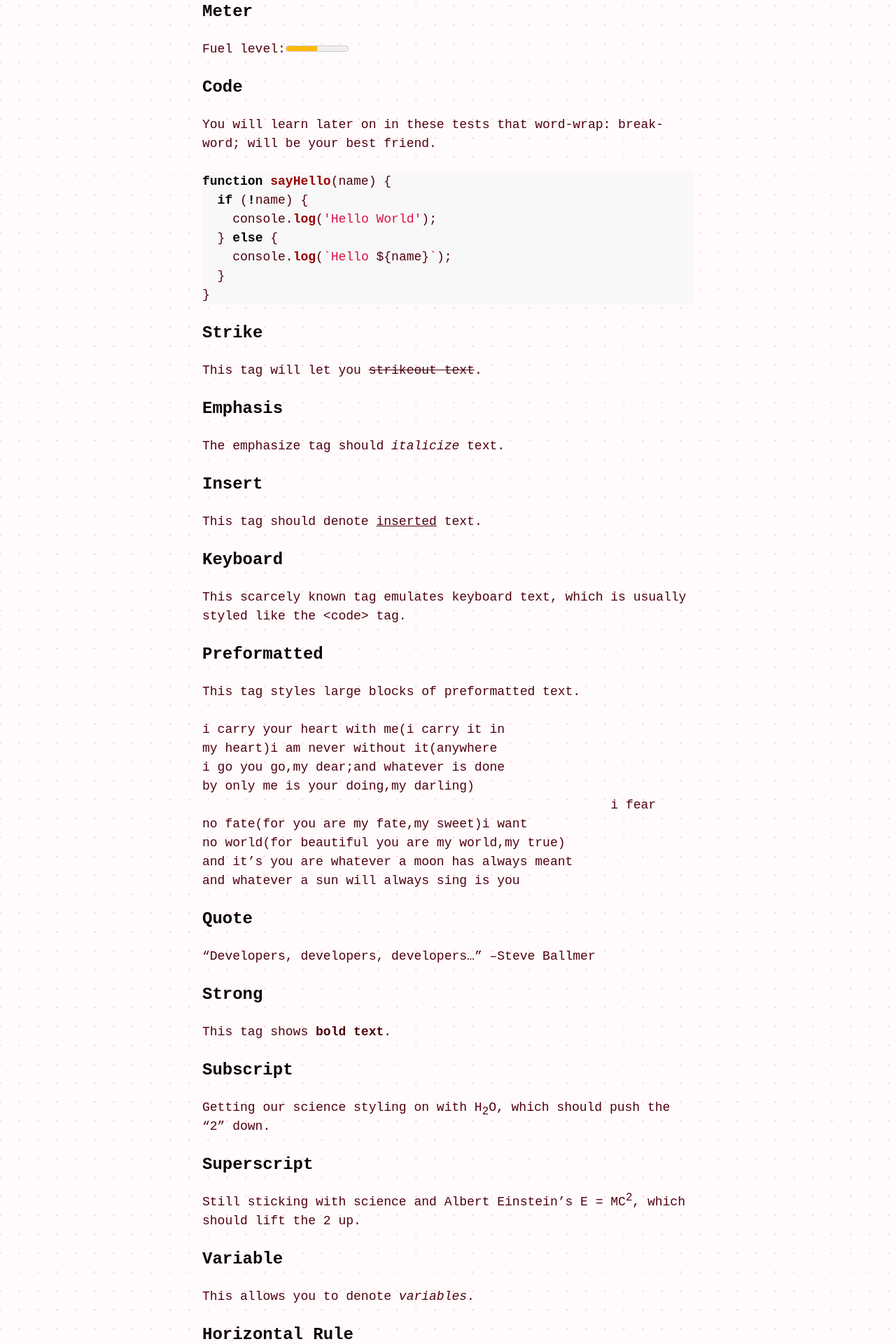
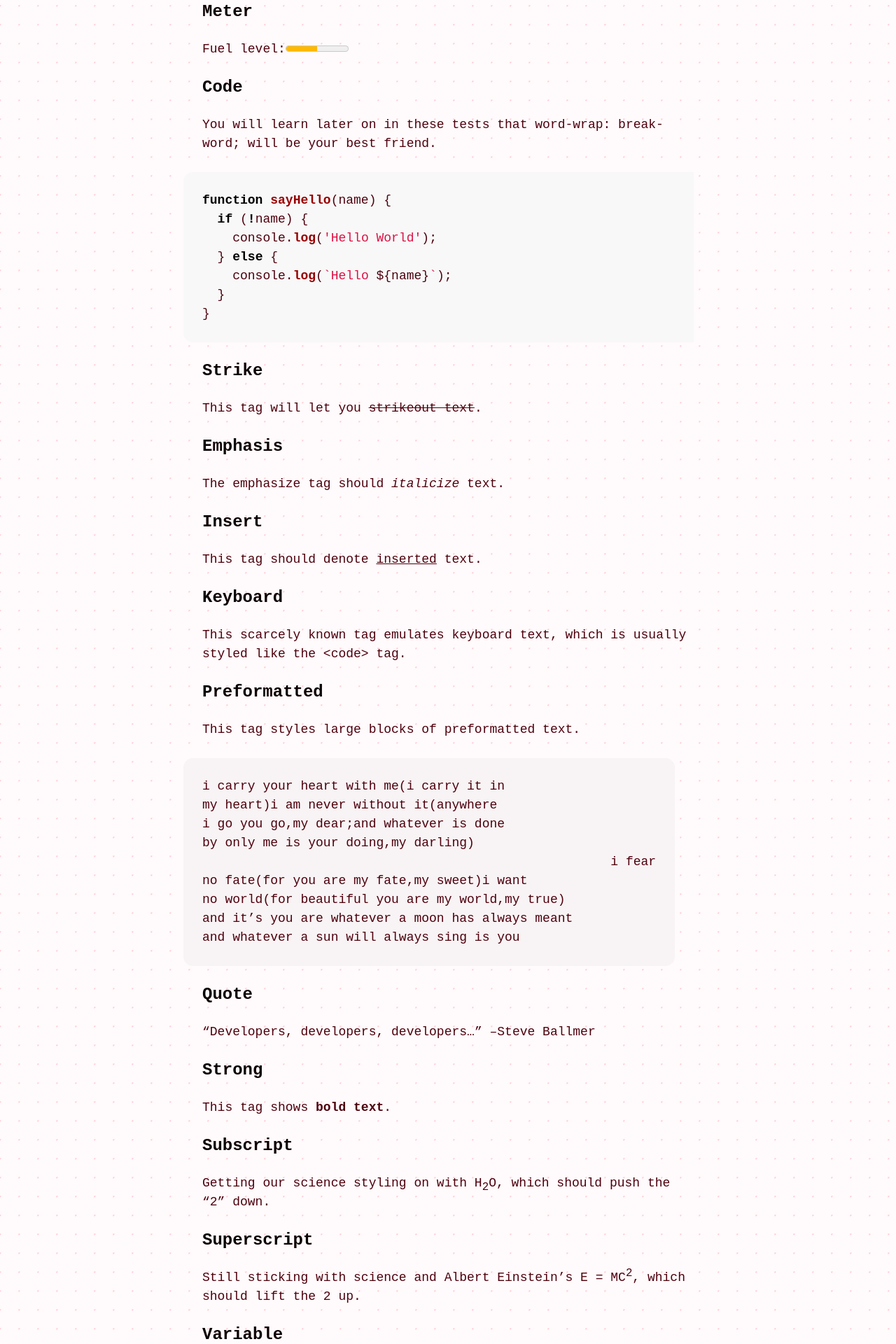
Before and after one commit to mbbischoff/website, a Jekyll site: the page built from style-guide.markdown, in a window 1280 px wide. Shown: the part 3799-5719 px from the top of the page at 70% size. Built offline with Jekyll 4.4.1, drawn with Linux system fonts in a browser that asks for light colours; some web fonts are replaced; comment, search, counter and statistics services are not loaded; a style sheet for code colours, icons or effects is not loaded.

Commit message:
Fixes pre and code blocks overscroll

```diff
--- a/_sass/abstracts/_variables.scss
+++ b/_sass/abstracts/_variables.scss
@@ -12,6 +12,11 @@
   --light-background-secondary: color(display-p3 0.9 0.09 0.2 / 0.1);
   --dark-background-secondary: color(display-p3 .9 0.3 0.4 / 0.1);
   --background-secondary: light-dark(var(--light-background-secondary), var(--dark-background-secondary));
+
+  --light-background-tertiary: color(display-p3 0.97 0.954 0.957);
+  --dark-background-tertiary: color(display-p3 0.07 0.069 0.069);
+  --background-tertiary: light-dark(var(--light-background-secondary), var(--dark-background-secondary));
+
 
   --light-text: color(display-p3 0.273 0.027 0.06);
   --dark-text: color(display-p3 0.988 0.892 0.903);
@@ -50,6 +55,7 @@
   :root {
     --background: var(--light-background);
     --background-secondary: var(--light-background-secondary);
+    --background-tertiary: var(--light-background-tertiary);
     --text: var(--light-text);
     --text-secondary: var(--light-text-secondary);
     --text-emphasized: var(--light-text--emphasized);
@@ -64,6 +70,7 @@
   :root {
     --background: var(--dark-background);
     --background-secondary: var(--dark-background-secondary);
+    --background-tertiary: var(--dark-background-tertiary);
     --text: var(--dark-text);
     --text-secondary: var(--dark-text-secondary);
     --text-emphasized: var(--dark-text--emphasized);
--- a/_sass/base/_body.scss
+++ b/_sass/base/_body.scss
@@ -2,7 +2,7 @@
 
 body {
 	display: grid;
-	grid-template-columns: 1fr;
+	grid-template-columns: minmax(0, 1fr); // https://css-tricks.com/preventing-a-grid-blowout/
 	grid-template-rows: repeat(3, auto);
 	gap: 1rlh;
 
--- a/_sass/base/_typography.scss
+++ b/_sass/base/_typography.scss
@@ -28,6 +28,29 @@
 	--s3: calc(var(--s2) * var(--ratio));
 	--s4: calc(var(--s3) * var(--ratio));
 	--s5: calc(var(--s4) * var(--ratio));
+}
+
+pre {
+	@include fontVariations($mono: 1);
+
+	max-width: 100%;
+	overflow: auto;
+	background: var(--background-tertiary);
+	border-radius: 0.5rlh;
+	margin-inline: -1lh;
+	padding: 1lh;
+
+}
+
+code {
+	@include fontVariations($mono: 1);
+
+	max-width: 100%;
+	overflow: auto;
+	border-radius: 0.5rlh;
+	margin-inline: -1lh;
+	padding: 1lh;
+
 }
 
 em,
```
